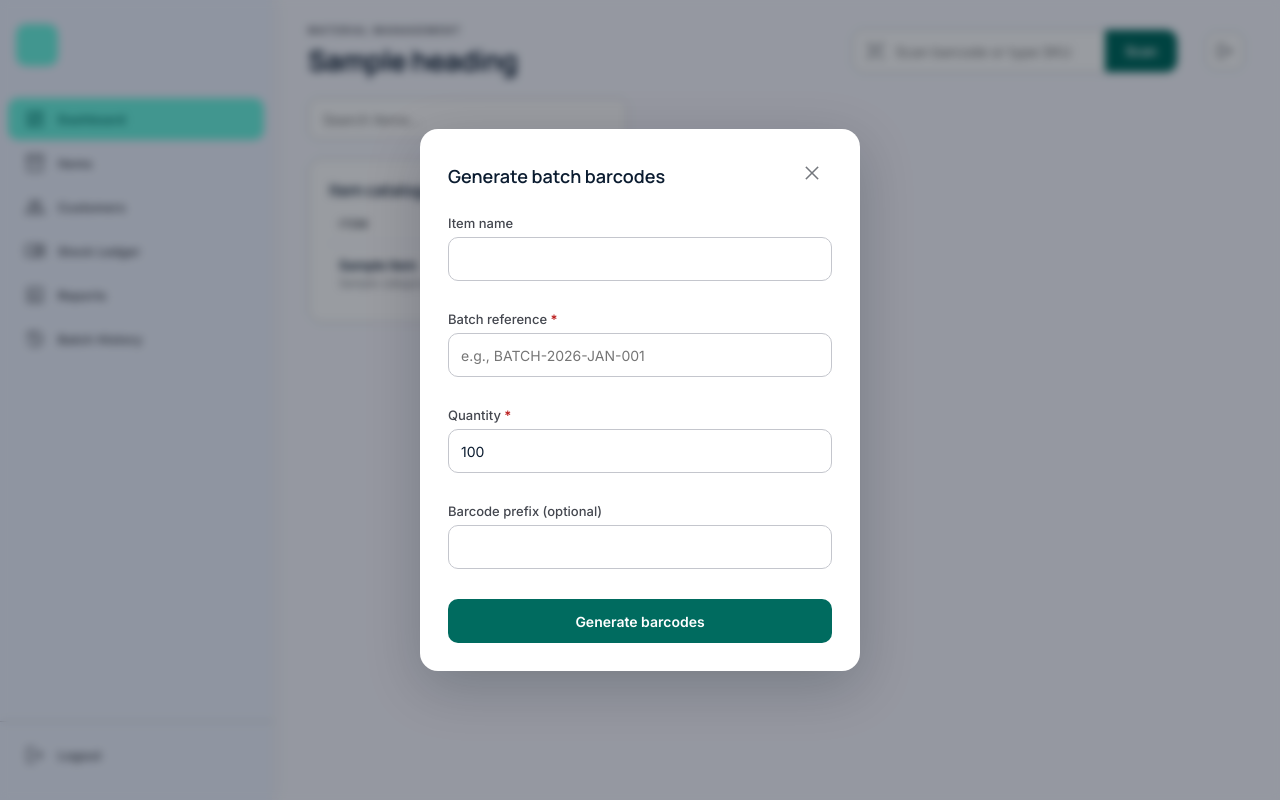
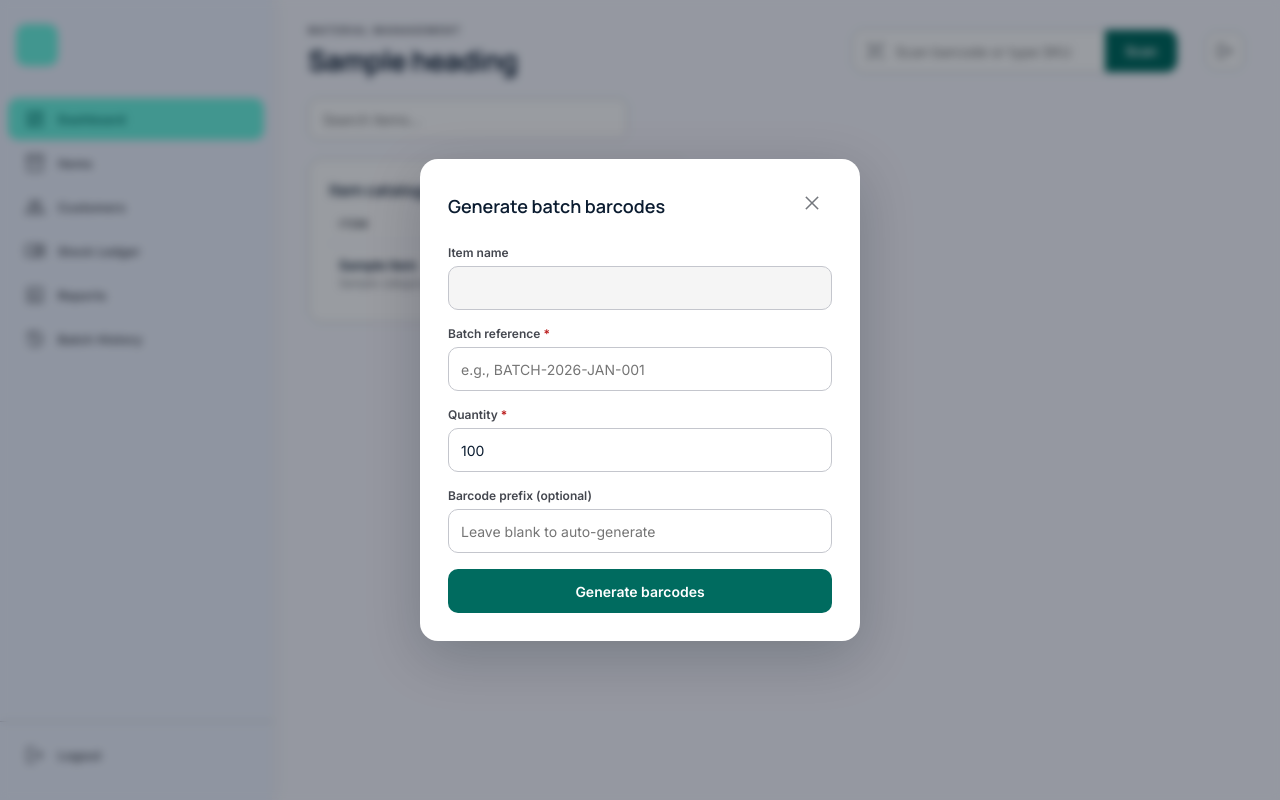
Before and after one commit to dotcodetech-dev/Materialmanagement, a CodeIgniter 4 app: the page made by materialflow-php/app/Views/items/index.php in a window 1280 px wide. Run offline with PHP 8.4 and a stand-in for CodeIgniter, Linux system fonts and the light colour scheme; the template is opened without the code that fills it: most values are stand-ins (such as "Sample title", 1, 10 or a date in 2020); data that the repository does not hold is empty; some libraries are stand-ins or nearby versions.

Commit message:
Fix batch generation form — improve accessibility and styling
- Restructured form with proper label wrapping for better UX
- Added type='text' to text inputs for clarity
- Visual feedback for disabled item name field (gray bg, not-allowed cursor)
- Auto-complete disabled to prevent browser interference
- Close button now hints 'Close (Esc)' in title
- Improved button styling (full width, proper alignment)
- Better result section layout with flex buttons

All form fields now properly interactive and styled.

Co-Authored-By: Claude Haiku 4.5 <noreply@anthropic.com>

```diff
--- a/materialflow-php/app/Views/batches/_generate_modal.php
+++ b/materialflow-php/app/Views/batches/_generate_modal.php
@@ -3,27 +3,23 @@
   <div class="modal" onclick="event.stopPropagation()">
     <div class="modal-head">
       <h2 id="batchModalTitle">Generate batch barcodes</h2>
-      <button type="button" class="close-btn" onclick="closeModal('batchModal')"><span class="material-symbols-outlined">close</span></button>
+      <button type="button" class="close-btn" onclick="closeModal('batchModal')" title="Close (Esc)"><span class="material-symbols-outlined">close</span></button>
     </div>
 
     <form id="batchForm">
-      <div class="form-group">
-        <label>Item name</label>
-        <input id="batchItemName" disabled readonly>
-      </div>
-      <div class="form-group">
-        <label>Batch reference <span class="required">*</span></label>
-        <input id="batchReference" placeholder="e.g., BATCH-2026-JAN-001" required>
-      </div>
-      <div class="form-group">
-        <label>Quantity <span class="required">*</span></label>
+      <label>Item name
+        <input id="batchItemName" type="text" disabled readonly style="background:#f5f5f5;cursor:not-allowed">
+      </label>
+      <label>Batch reference<span class="required"> *</span>
+        <input id="batchReference" type="text" placeholder="e.g., BATCH-2026-JAN-001" required autocomplete="off">
+      </label>
+      <label>Quantity<span class="required"> *</span>
         <input id="batchQuantity" type="number" min="1" max="10000" value="100" required>
-      </div>
-      <div class="form-group">
-        <label>Barcode prefix (optional)</label>
-        <input id="batchPrefix" placeholder="">
-      </div>
-      <button class="primary" id="batchGenerateBtn" type="submit">Generate barcodes</button>
+      </label>
+      <label>Barcode prefix (optional)
+        <input id="batchPrefix" type="text" placeholder="Leave blank to auto-generate" autocomplete="off">
+      </label>
+      <button class="primary" id="batchGenerateBtn" type="submit" style="width:100%">Generate barcodes</button>
     </form>
 
     <div id="batchResult" hidden>
@@ -33,8 +29,8 @@
       <p class="muted" id="resultPreviewLabel"></p>
       <div id="resultPreview" style="display:flex;flex-wrap:wrap;gap:6px;margin:10px 0"></div>
       <div style="display:flex;gap:10px;margin-top:14px">
-        <button type="button" class="primary" id="batchPrintBtn">Print labels</button>
-        <button type="button" class="link" onclick="closeModal('batchModal'); window.location.reload()">Close</button>
+        <button type="button" class="primary" id="batchPrintBtn" style="flex:1">Print labels</button>
+        <button type="button" class="logout-btn" onclick="closeModal('batchModal'); window.location.reload()" style="flex:1">Close</button>
       </div>
     </div>
   </div>
```
